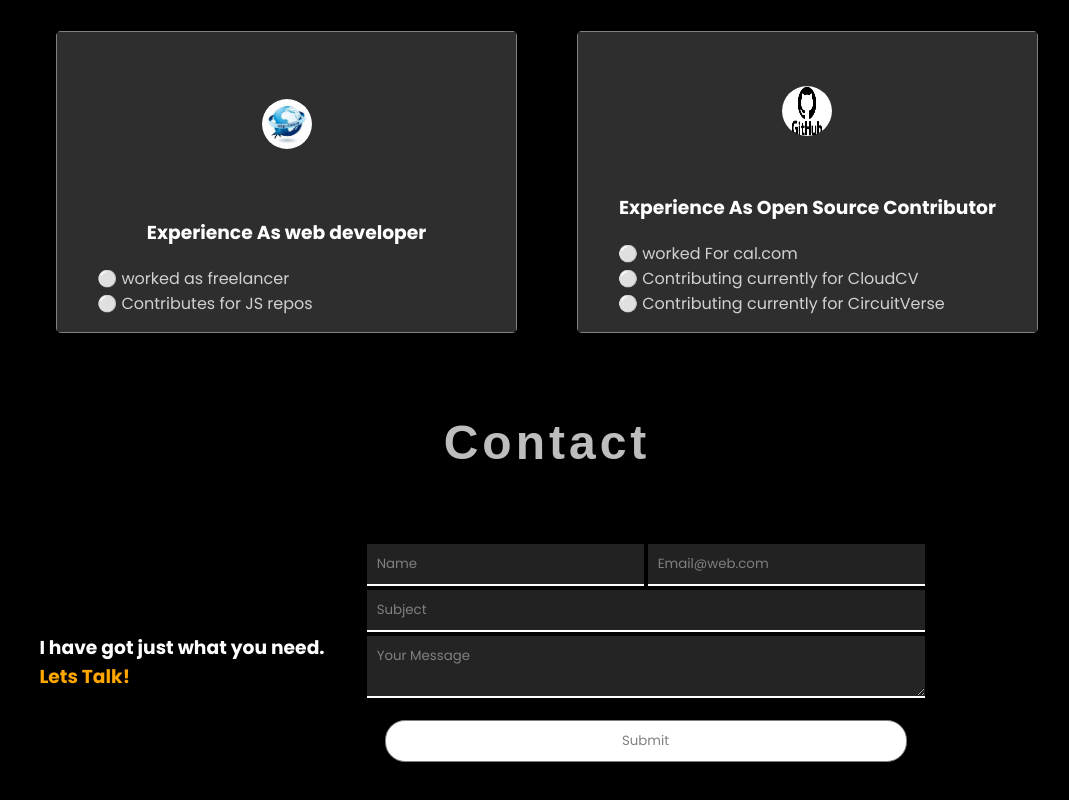
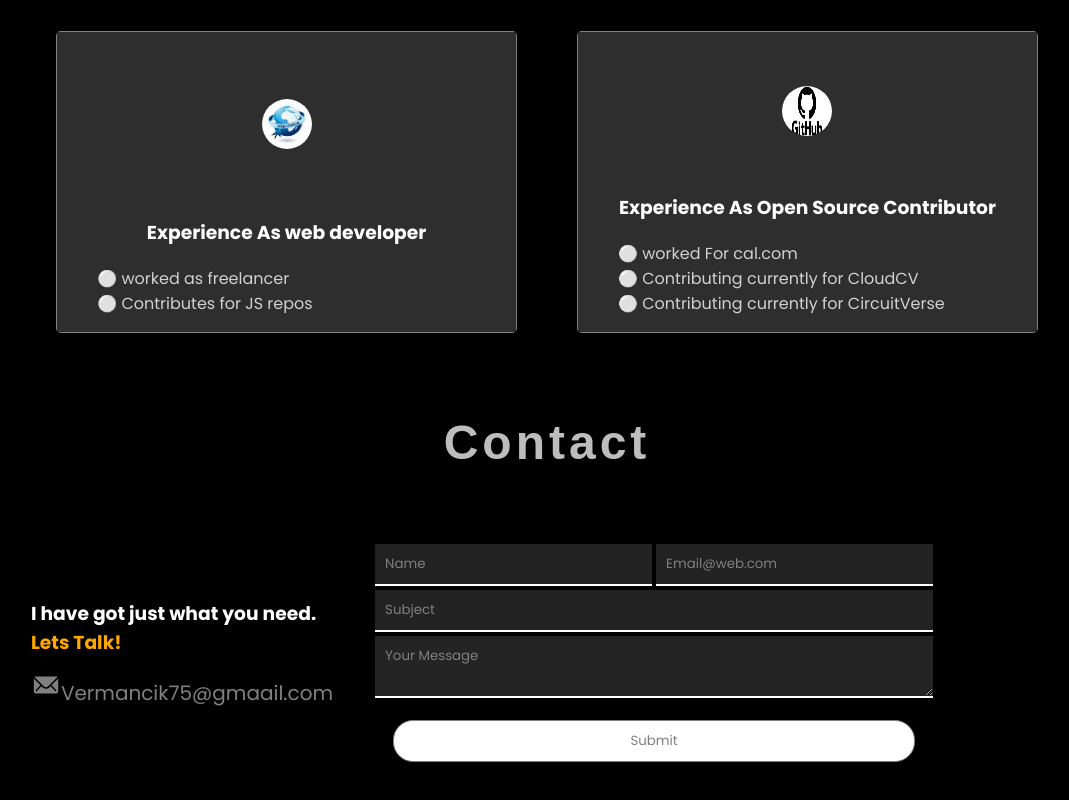
Before and after one commit to nickhil-verma/Portfolio-react, a React (Create React App) app: page / in a window 1280 px wide. Shown: the part 2492-3292 px from the top of the page, without its empty margins (93-1162 px from the left). Built offline with nearby package versions, Linux system fonts and the light colour scheme; a web font is replaced by a local one.

Commit message:
completed till contact section

```diff
--- a/package.json
+++ b/package.json
@@ -8,6 +8,7 @@
     "@testing-library/user-event": "^13.5.0",
     "react": "^18.2.0",
     "react-dom": "^18.2.0",
+    "react-icons": "^4.12.0",
     "react-loader-spinner": "^5.4.5",
     "react-router-dom": "^6.20.1",
     "react-scripts": "5.0.1",
--- a/src/Components/contact/Contact.css
+++ b/src/Components/contact/Contact.css
@@ -42,6 +42,8 @@ textarea{
         margin: 2PX;
 }
 .contact-txt{
+    padding-top: 0;
+    margin-top: 0;
     text-align: start;
     justify-content: center;align-items: center;
 }
@@ -78,3 +80,12 @@ textarea:hover{
         width: 100%;
     }
 }
+.icon{
+    font-size: 30px;
+    padding-top: 10px;
+}
+.icontxt{
+    font-size: 20px;
+    align-items: center;justify-content: center;
+    margin-top: 0;
+}
--- a/src/Components/contact/Contact.js
+++ b/src/Components/contact/Contact.js
@@ -1,4 +1,6 @@
 import React from 'react'
+import { IoIosMail } from "react-icons/io";
+
 import "./Contact.css"
 const Contact = () => {
   return (<>
@@ -7,7 +9,7 @@ const Contact = () => {
 
         <div className='contact-txt'>
         <h3>I have got just what you need.<br></br><span id='contact-span'>
-        Lets Talk!</span></h3></div>
+        Lets Talk!</span></h3><IoIosMail className='icon' /><h7 className="icontxt">Vermancik75@gmaail.com</h7></div>
         <div className='contact-form'>
             <form>
                 <div className='input holder'><input className='forminput' type='text' placeholder='Name'></input>
```
Also changed, not shown: 1 other file (tests, documents, lock files or other folders).
